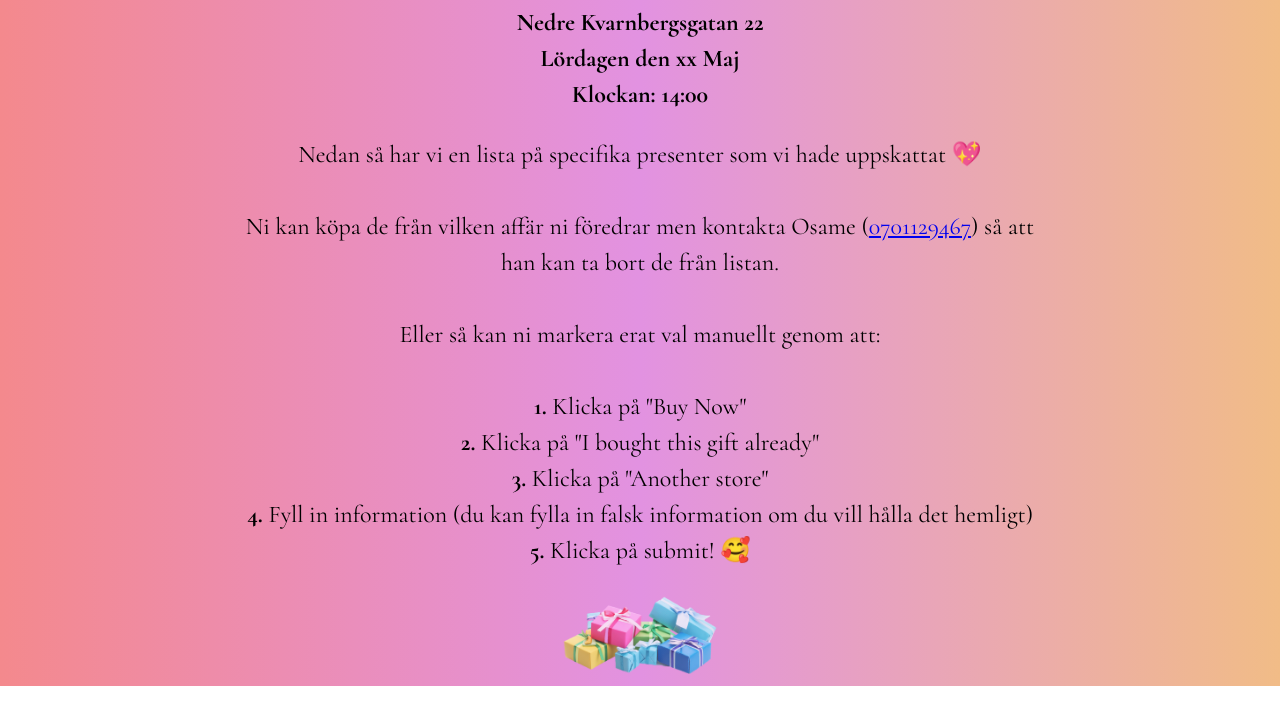
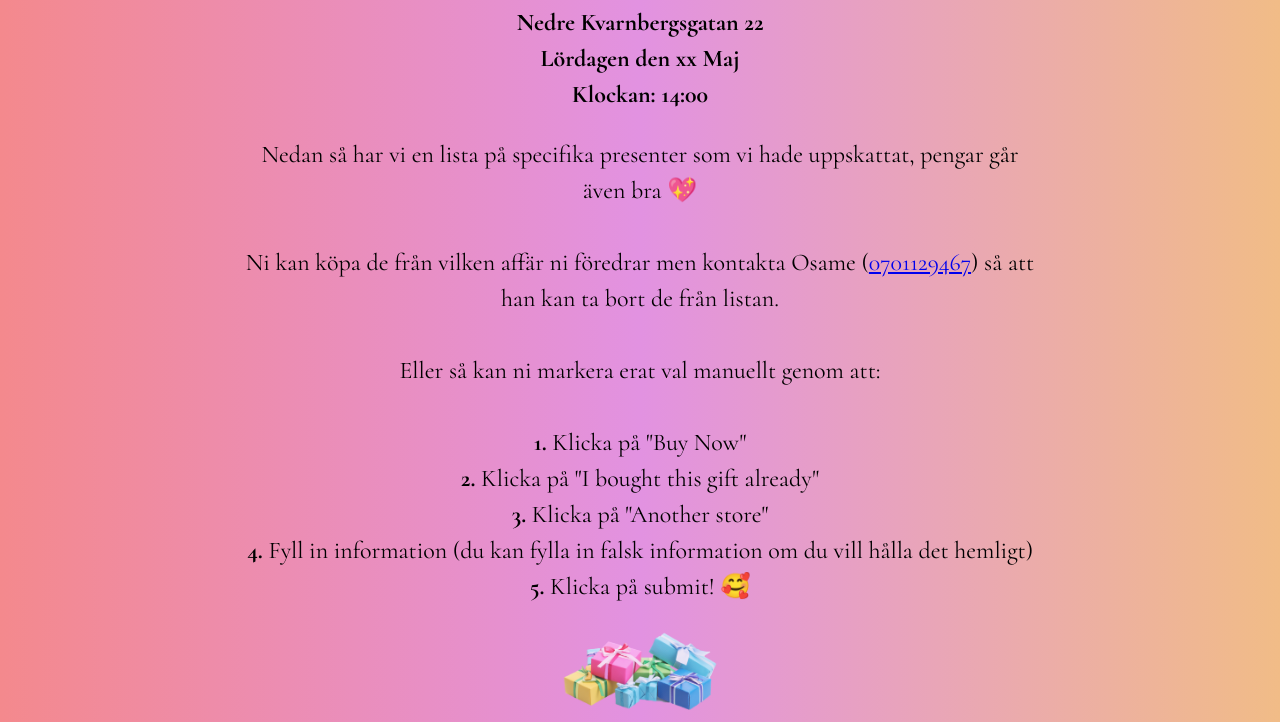
Before and after one commit to osameissa/babyregistry, a plain HTML site: page index.html in a window 1280 px wide. Shown: the part 329-1051 px from the top of the page. Before the commit the page ends 1015 px from the top, so only its background shows below. Drawn offline with Linux system fonts and the light colour scheme; a script that the page names is missing.

Commit message:
Update index.html

```diff
--- a/index.html
+++ b/index.html
@@ -103,7 +103,7 @@
         >
       </p>
       <p id="giftInstructionsSwedish">
-        Nedan så har vi en lista på specifika presenter som vi hade uppskattat
+        Nedan så har vi en lista på specifika presenter som vi hade uppskattat, pengar går även bra
         💖<br />
         <br />
         Ni kan köpa de från vilken affär ni föredrar men kontakta Osame (<a
```
